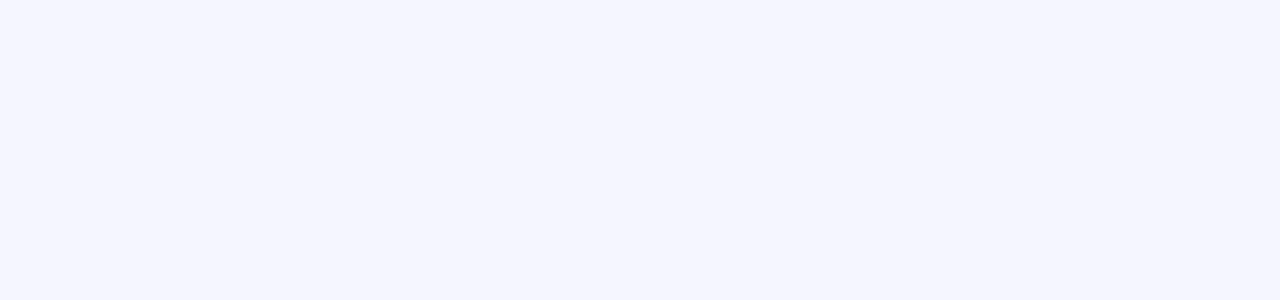
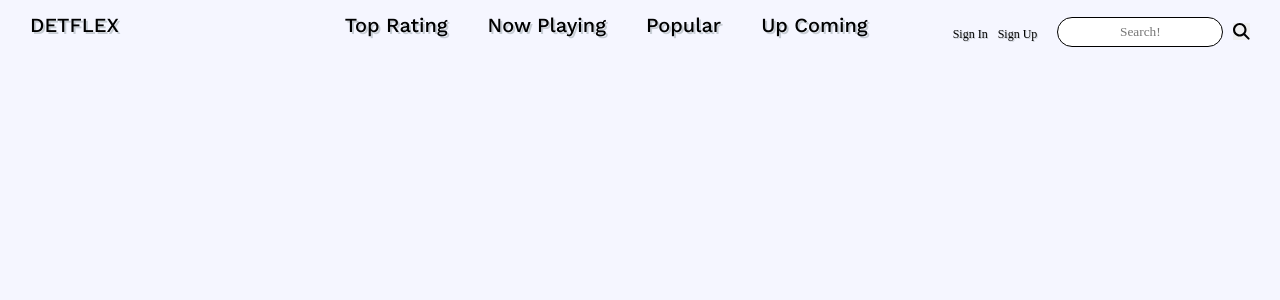
Before and after one commit to PsmD/detflex, a React (Create React App) app: page /search/ in a window 1280 px wide. Before the commit this address had no page. Shown: the top 300 px of the page. Built offline with nearby package versions, Linux system fonts and the light colour scheme.

Commit message:
style: 객체 직관적으로 코드 수정

```diff
--- a/src/atom/NavMenu.js
+++ b/src/atom/NavMenu.js
@@ -1,9 +1,11 @@
-const MovieMenu_obj = {
-  "Top Rating": "top_rated",
-  "Now Playing": "now_playing",
-  Popular: "popular",
-  "Up Coming": "upcoming",
-};
-const MovieMenu_key_arr = Object.keys(MovieMenu_obj);
+const MovieMenu_obj = [
+  {
+    title: "Top Rating",
+    path: "top_rated",
+  },
+  { title: "Now Playing", path: "now_playing" },
+  { title: "Popular", path: "popular" },
+  { title: "Up Coming", path: "upcoming" },
+];
 
-export { MovieMenu_obj, MovieMenu_key_arr };
+export { MovieMenu_obj };
```
